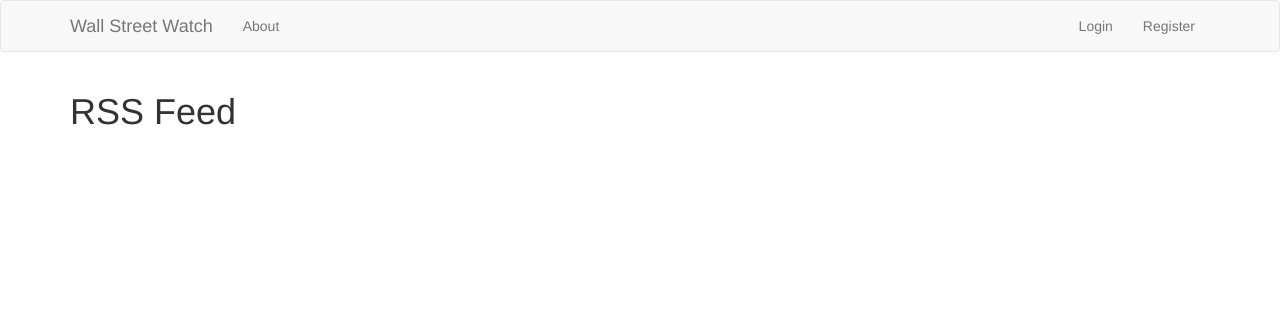
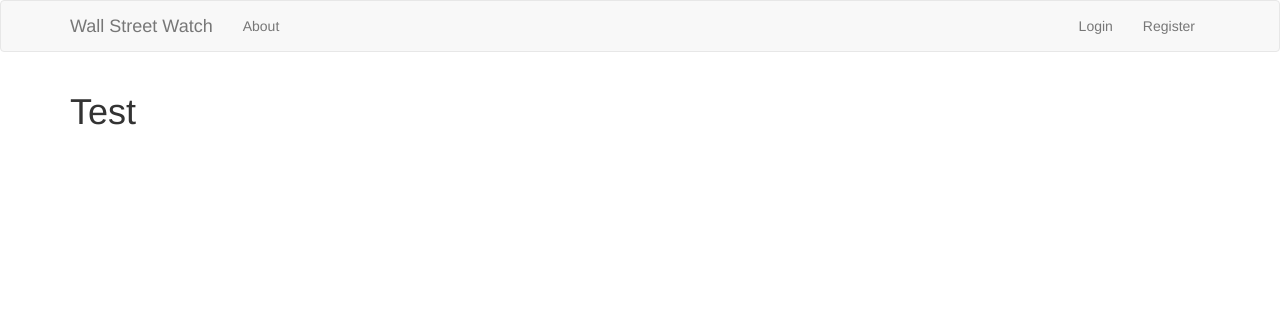
Before and after one commit to 19leey/Wall.Street.Watch, a Flask app: page /test in a window 1280 px wide. Shown: the top 312 px of the page. Run offline with Flask 2, Linux system fonts and the light colour scheme; some libraries are stand-ins or nearby versions.

Commit message:
Minor tweaks

```diff
--- a/app/templates/temp.html
+++ b/app/templates/test.html
@@ -4,7 +4,7 @@
     <head>
         <script src="https://code.jquery.com/jquery-latest.js"></script>
     </head>
-    <h1>RSS Feed</h1>
+    <h1>Test</h1>
 
 
 {% endblock %}
--- a/app/views.py
+++ b/app/views.py
@@ -226,7 +226,12 @@ def logout():
 
 
 
+
+
+
+
+
 # For Purely Testing Purposes Only
 @app.route('/test', methods=['GET', 'POST'])
 def test():
-    return render_template('temp.html')
+    return render_template('test.html')
```
